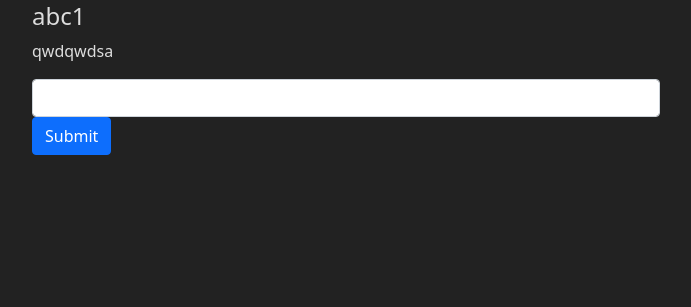
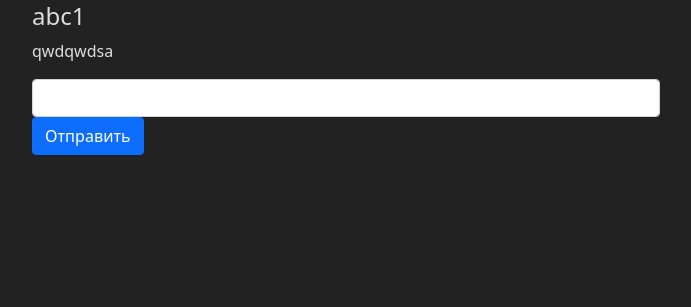
Before and after one commit to Sus4no/ProjectMessenger, a Flask app: a page that uses templates/conversation.html in a window 1280 px wide. Shown: the part 316-623 px from the top of the page, without its empty margins (294-985 px from the left). Run offline with Flask 2, Linux system fonts and the light colour scheme; a user stored in the database is signed in; data comes from the database, SQL or seed files in the repository.

Commit message:
Add files via upload

```diff
--- a/templates/conversation.html
+++ b/templates/conversation.html
@@ -15,7 +15,7 @@
             <div>
                 <input type="text" name="cur_mess" class="form-control">
             </div>
-            <input type="submit" value="Submit" class='btn btn-primary'>
+            <input type="submit" value="Отправить" class='btn btn-primary'>
         </form>
     </ul>
 </div>
```
